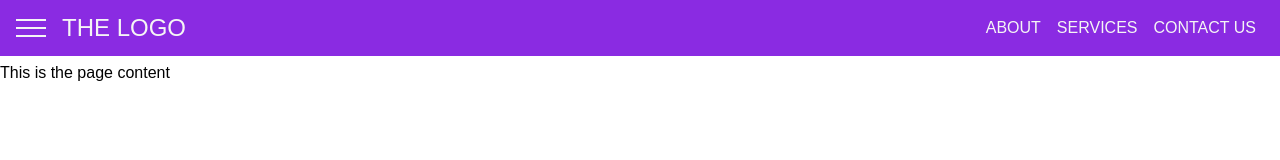
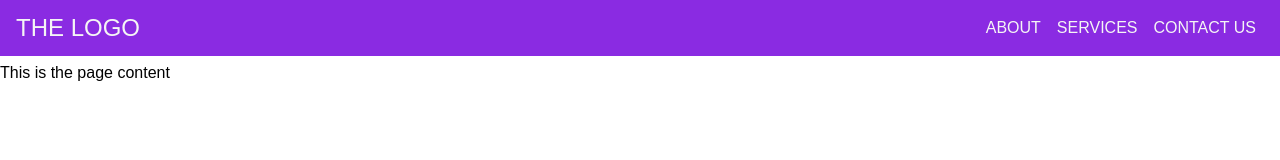
Before and after one commit to AffiliateThis/mainreactnavbar, a React (Create React App) app: page / in a window 1280 px wide. Shown: the top 160 px of the page. Built offline with nearby package versions, Linux system fonts and the light colour scheme.

Commit message:
Toolbar is fully working and responsive with media queries.  The next step will be to add test content to test pages and to add a logo placeholder.

```diff
--- a/src/App.js
+++ b/src/App.js
@@ -18,18 +18,18 @@
   };
 
   render() {
-    let sideDrawer;
+
     let backdrop;
 
     if (this.state.sideDrawerOpen) {
-      sideDrawer = <SideDrawer />;
+
       backdrop = <Backdrop click={this.backdropClickHandler} />;
     }
 
     return (
       <div style={{ height: "100%" }}>
         <Toolbar drawerClickHandler={this.drawerToggleClickHandler} />
-        {sideDrawer}
+        <SideDrawer show={this.state.sideDrawerOpen} />
         {backdrop}
 
         <main style={{ marginTop: "64px" }}>
--- a/src/components/SideDrawer/SideDrawer.css
+++ b/src/components/SideDrawer/SideDrawer.css
@@ -8,6 +8,13 @@
   width: 70%;
   max-width: 400px;
   z-index: 200;
+  transform: translateX(-100%);
+  transition: transform 0.3s ease-out;
+}
+
+.side-drawer.open {
+  transform: translateX(0);
+
 }
 
 .side-drawer ul {
@@ -32,3 +39,10 @@
 .side-drawer a:active {
   color: #fa923f;
 }
+
+@media (min-width: 768px) {
+  .side-drawer {
+     display: none;
+  }
+
+}
--- a/src/components/SideDrawer/SideDrawer.js
+++ b/src/components/SideDrawer/SideDrawer.js
@@ -2,8 +2,15 @@
 
 import "./SideDrawer.css";
 
-const sideDrawer = props => (
-  <nav className="side-drawer">
+const sideDrawer = props => {
+  let drawerClasses = 'side-drawer';
+  if (props.show) {
+    drawerClasses = 'side-drawer open';
+
+  }
+
+  return (
+    <nav className={drawerClasses}>
       <ul>
         <li>
           <a href="/about"> ABOUT</a>
@@ -17,5 +24,6 @@
       </ul>
     </nav>
   );
+};
 
 export default sideDrawer;
--- a/src/components/Toolbar/Toolbar.css
+++ b/src/components/Toolbar/Toolbar.css
@@ -48,3 +48,21 @@
 .toolbar_navigation_items a:active {
   color: goldenrod;
 }
+
+
+@media (max-width: 768px) {
+  .toolbar_navigation_items{
+    display: none;
+  }
+}
+
+@media (min-width: 769px) {
+  .toolbar_toggle-button {
+    display: none;
+  }
+
+  .toolbar_logo {
+    margin-left: 0;
+  }
+
+}
--- a/src/components/Toolbar/Toolbar.js
+++ b/src/components/Toolbar/Toolbar.js
@@ -7,7 +7,7 @@
 const toolbar = props => (
   <header className="toolbar">
     <nav className="toolbar_navigation">
-      <div>
+      <div className="toolbar_toggle-button">
         <DrawerToggleButton click={props.drawerClickHandler}/>
       </div>
       <div className="toolbar_logo">
```
Lines whose indentation alone changed are shown as unchanged.
